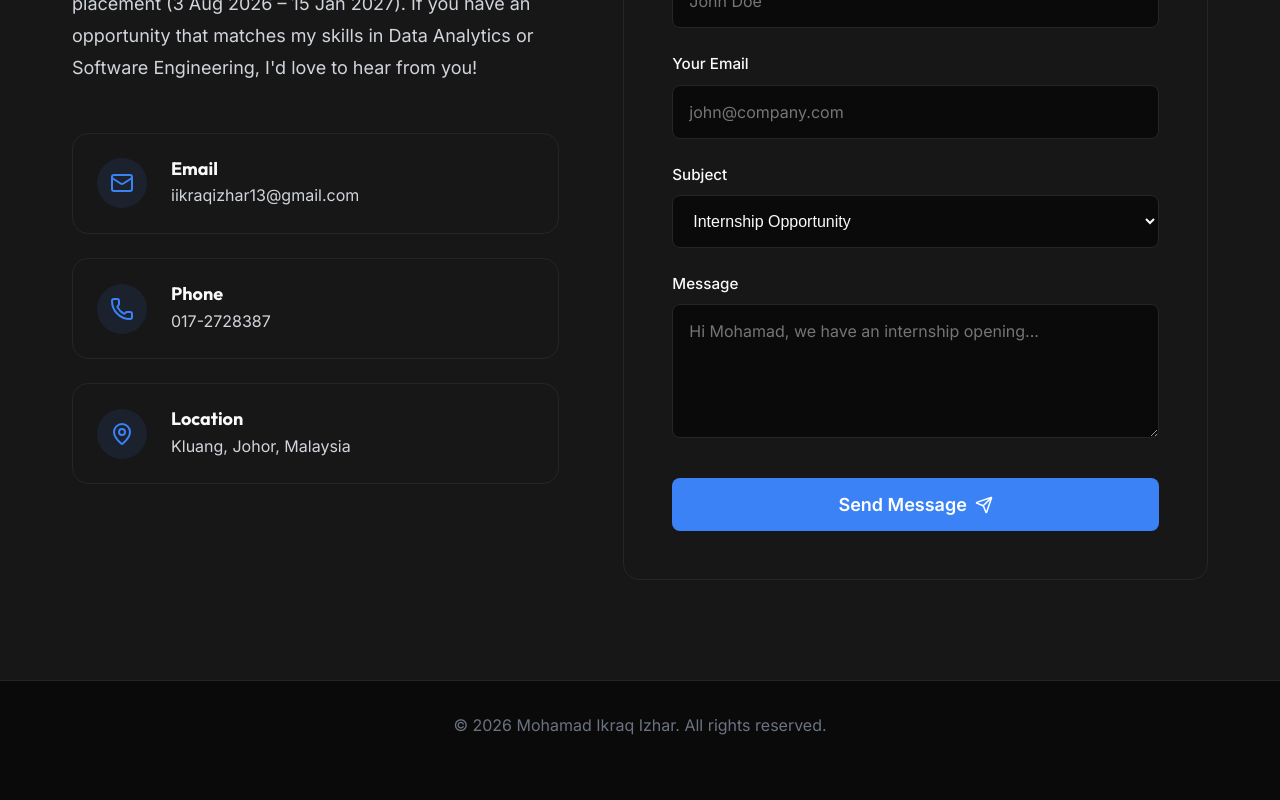
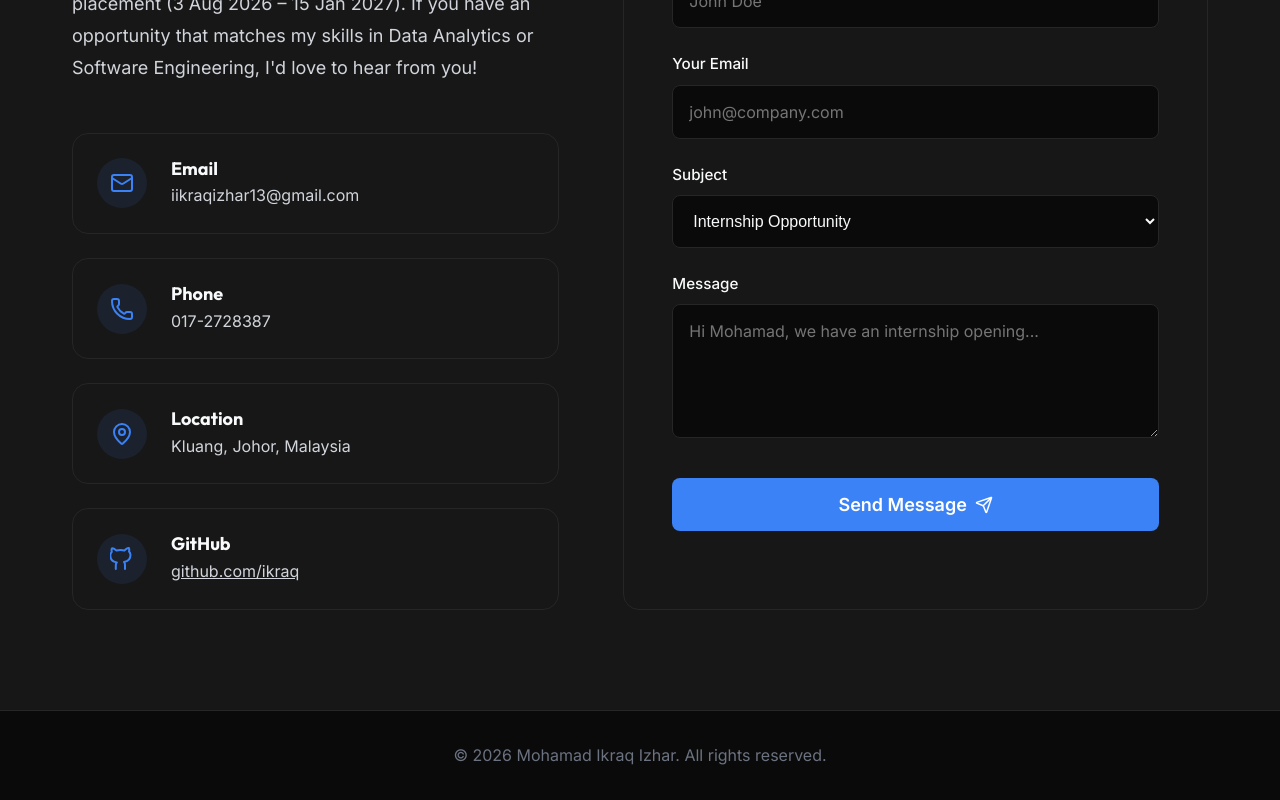
Before and after one commit to ikraq/my-portfolio, a React app: page / in a window 1280 px wide. Shown: the part 4797-5597 px from the top of the page. Before the commit the page ends 5568 px from the top, so only its background shows below. Built offline with nearby package versions, Linux system fonts and the light colour scheme; the HTML template or start-up script is replaced by a standard one.

Commit message:
Add GitHub link to Contact section

```diff
--- a/src/components/Contact.jsx
+++ b/src/components/Contact.jsx
@@ -73,6 +73,16 @@ const Contact = () => {
                 <div>
                   <h4>Location</h4>
                   <p>Kluang, Johor, Malaysia</p>
+                </div>
+              </div>
+
+              <div className="info-item card">
+                <div className="info-icon">
+                  <svg xmlns="http://www.w3.org/2000/svg" width="24" height="24" viewBox="0 0 24 24" fill="none" stroke="currentColor" strokeWidth="2" strokeLinecap="round" strokeLinejoin="round"><path d="M15 22v-4a4.8 4.8 0 0 0-1-3.03c3.15-.38 6.5-1.4 6.5-7.17A5.3 5.3 0 0 0 19 4.5a5.3 5.3 0 0 0-.1-3.5s-1.4-.4-4.5 2.5a14.2 14.2 0 0 0-8 0C3.3 1 1.9 1.4 1.9 1.4A5.3 5.3 0 0 0 1.8 4.9a5.3 5.3 0 0 0-1.5 3.3c0 5.77 3.35 6.79 6.5 7.17A4.8 4.8 0 0 0 5.8 18v4"></path></svg>
+                </div>
+                <div>
+                  <h4>GitHub</h4>
+                  <p><a href="https://github.com/ikraq" target="_blank" rel="noreferrer" style={{color: 'inherit', textDecoration: 'underline'}}>github.com/ikraq</a></p>
                 </div>
               </div>
             </div>
```
